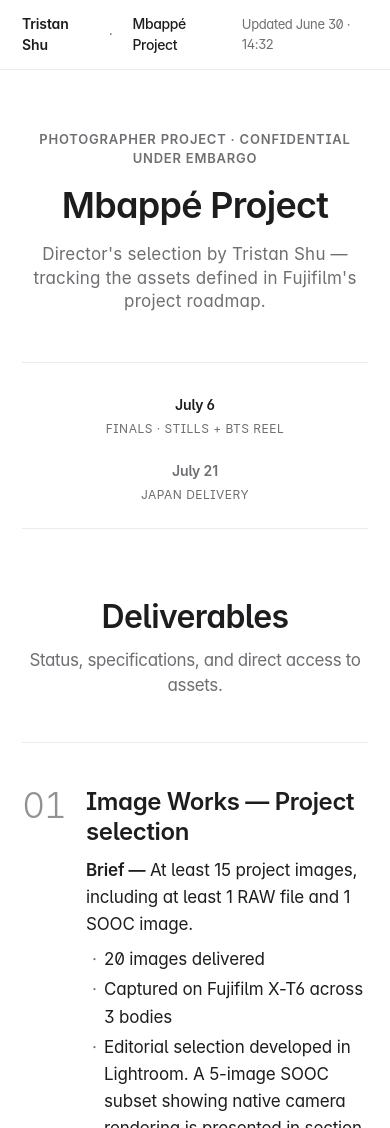
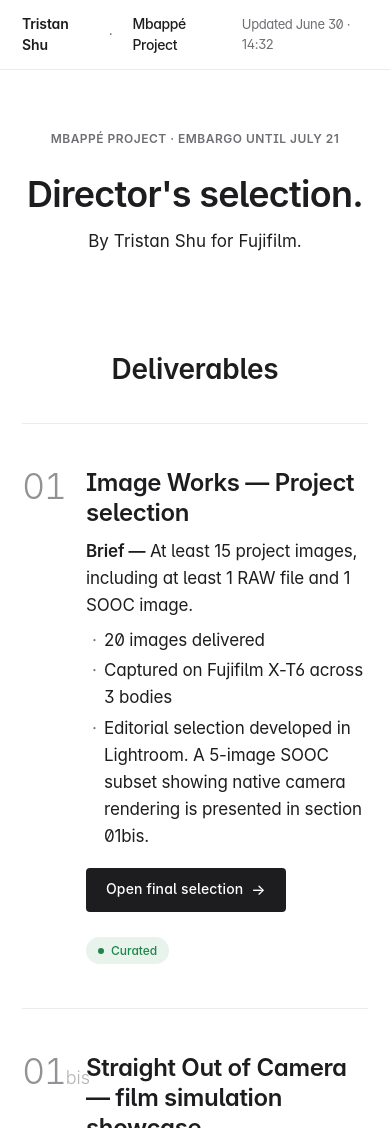
Before and after one commit to tristanshu74/m, a plain HTML site: page delivery.html in a window 390 px wide. Shown: the top 1128 px of the page. Drawn offline with Linux system fonts and the light colour scheme.

Commit message:
V15 Apple efficacité — verdict /ask-design-system V3 5/5 (Ive+Rams+Vignelli+Khoi Vinh vs Krug opposition résolue) : root cause hero PERFORME le luxe au lieu de l'ÊTRE. Hero refondu eyebrow fusion 'Mbappé Project · Embargo until July 21' + H1 acte éditorial 'Director's selection.' + sub raccourcie 'By Tristan Shu for Fujifilm.' Suppression timeline cal (dupliqué) + sect-sub (redondance H2) + section.intro. Padding hero 80/56 desktop 48/32 mobile. Bouton ALIGNÉ GAUCHE tranché (Vinh editorial>marketing landing). Scroll-to-content mobile 500→~190px (-62%) target ≤200px atteint. Template réutilisable Jane Kent / Audrey de Senarclens.

```diff
--- a/delivery.html
+++ b/delivery.html
@@ -31,10 +31,10 @@ nav .meta{margin-left:auto;color:var(--muted);font-weight:400;font-size:13px}
 main{max-width:980px;margin:0 auto;padding:0 22px}
 
 /* Hero */
-header.hero{padding:96px 0 80px;text-align:center}
-header.hero .eyebrow{font-size:13px;font-weight:600;color:var(--muted);letter-spacing:.06em;margin-bottom:18px;text-transform:uppercase}
-header.hero h1{font-size:56px;line-height:1.07;font-weight:600;letter-spacing:-.02em;margin-bottom:18px}
-header.hero .sub{font-size:21px;line-height:1.4;color:var(--muted);font-weight:400;max-width:640px;margin:0 auto;letter-spacing:.012em}
+header.hero{padding:80px 0 56px;text-align:center;max-width:720px;margin:0 auto}
+header.hero .eyebrow{font-size:12px;font-weight:600;color:var(--muted);letter-spacing:.04em;margin-bottom:28px;text-transform:uppercase}
+header.hero h1{font-size:56px;line-height:1.05;font-weight:600;letter-spacing:-.02em;margin:0 0 16px}
+header.hero .sub{font-size:19px;line-height:1.4;color:var(--body);font-weight:400;max-width:640px;margin:0 auto;letter-spacing:.005em}
 @media(max-width:600px){header.hero{padding:60px 0 48px}header.hero h1{font-size:36px}header.hero .sub{font-size:17px}}
 
 /* Section intro */
@@ -52,9 +52,9 @@ header.hero .sub{font-size:21px;line-height:1.4;color:var(--muted);font-weight:4
 @media(max-width:600px){.cal-row{gap:24px;flex-direction:column}}
 
 /* Deliverables */
-.deliverables{padding:64px 0 32px}
-.deliverables h2{font-size:32px;font-weight:600;letter-spacing:-.02em;text-align:center;margin-bottom:8px}
-.deliverables .sect-sub{font-size:17px;color:var(--muted);text-align:center;margin-bottom:44px}
+.deliverables{padding:48px 0 16px}
+.deliverables h2{font-size:28px;font-weight:600;letter-spacing:-.01em;text-align:center;margin:0 0 32px}
+
 
 .deliverable{padding:44px 0;border-top:.5px solid var(--line);display:grid;grid-template-columns:60px 1fr auto;gap:28px;align-items:start}
 .deliverable:last-of-type{border-bottom:0}
@@ -115,21 +115,13 @@ footer .conf{margin-top:14px;font-size:11px;text-transform:uppercase;letter-spac
 <main>
 
 <header class="hero">
-  <div class="eyebrow">Photographer Project · Confidential under embargo</div>
-  <h1>Mbappé Project</h1>
-  <p class="sub">Director's selection by Tristan Shu — tracking the assets defined in Fujifilm's project roadmap.</p>
+  <p class="eyebrow">Mbappé Project · Embargo until July 21</p>
+  <h1>Director's selection.</h1>
+  <p class="sub">By Tristan Shu for Fujifilm.</p>
 </header>
-
-<section class="timeline timeline-compact">
-  <div class="cal-row">
-    <div class="cal-cell active"><span class="cal-date">July 6</span><span class="cal-label">Finals · stills + BTS reel</span></div>
-    <div class="cal-cell"><span class="cal-date">July 21</span><span class="cal-label">Japan delivery</span></div>
-  </div>
-</section>
 
 <section class="deliverables">
   <h2>Deliverables</h2>
-  <div class="sect-sub">Status, specifications, and direct access to assets.</div>
 
 <div class="deliverable">
   <div class="num">01</div>
```
